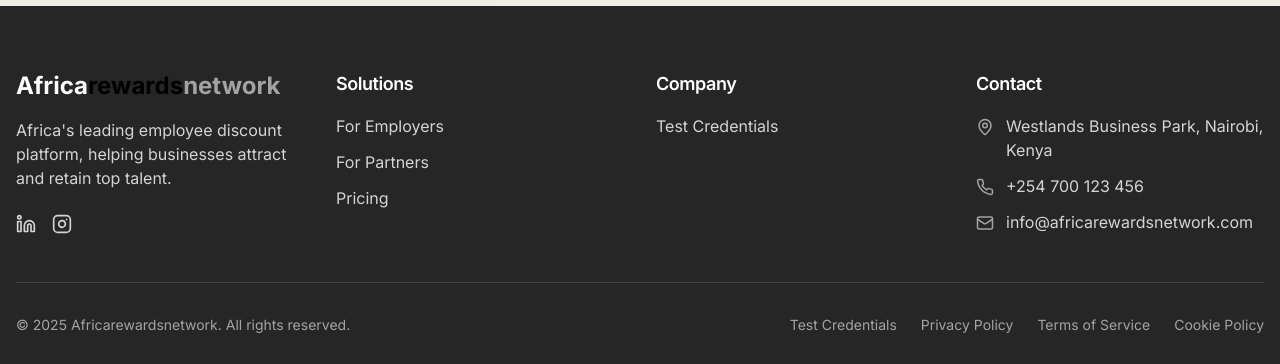
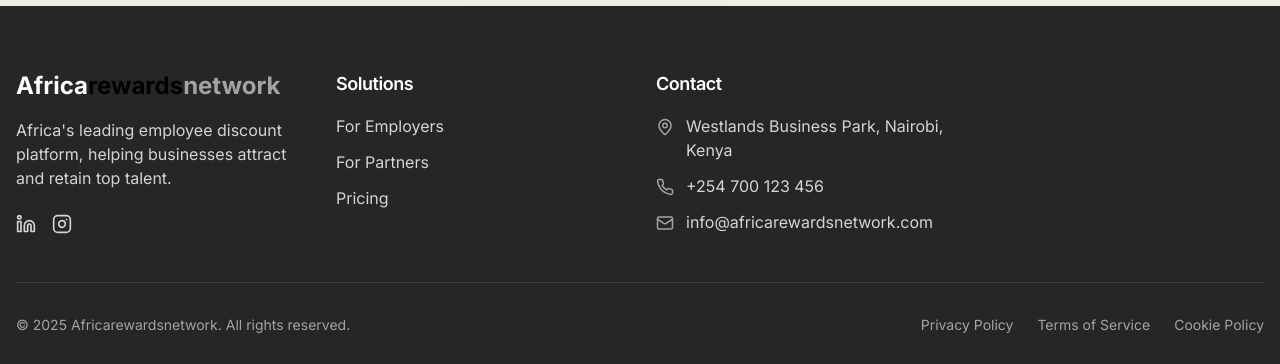
Before and after one commit to nass999/kenya-perk-spotlight, a React (Vite) app: page /pricing in a window 1280 px wide. Shown: the part 932-1296 px from the top of the page. Built offline with nearby package versions, Linux system fonts and the light colour scheme; no server answers.

Commit message:
Remove test credentials page

```diff
--- a/src/components/Footer.tsx
+++ b/src/components/Footer.tsx
@@ -36,13 +36,6 @@ const Footer = () => {
           </div>
 
           <div>
-            <h3 className="text-lg font-semibold mb-4">Company</h3>
-            <ul className="space-y-3">
-              <li><Link to="/test-credentials" className="text-kneutral-300 hover:text-kneutral-400 transition-colors">Test Credentials</Link></li>
-            </ul>
-          </div>
-
-          <div>
             <h3 className="text-lg font-semibold mb-4">Contact</h3>
             <ul className="space-y-3">
               <li className="flex gap-3">
@@ -61,13 +54,13 @@ const Footer = () => {
           </div>
         </div>
 
+
         <div className="border-t border-kneutral-700 mt-12 pt-8 text-kneutral-400 text-sm">
           <div className="flex flex-col md:flex-row justify-between gap-4">
             <div>
               &copy; 2025 Africarewardsnetwork. All rights reserved.
             </div>
             <div className="flex gap-6">
-              <Link to="/test-credentials" className="hover:text-kneutral-400 transition-colors">Test Credentials</Link>
               <a href="#" className="hover:text-kneutral-400 transition-colors">Privacy Policy</a>
               <a href="#" className="hover:text-kneutral-400 transition-colors">Terms of Service</a>
               <a href="#" className="hover:text-kneutral-400 transition-colors">Cookie Policy</a>
```
